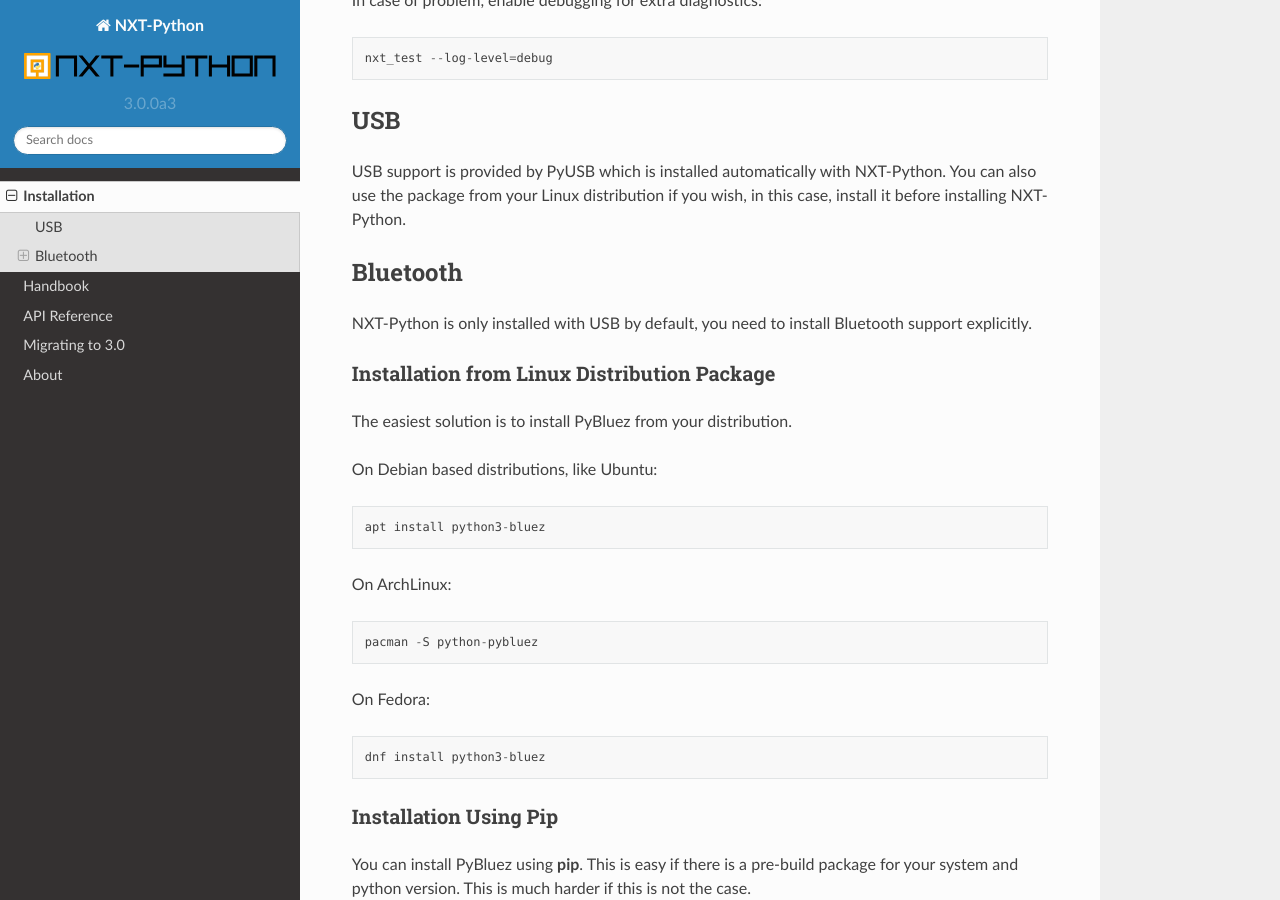
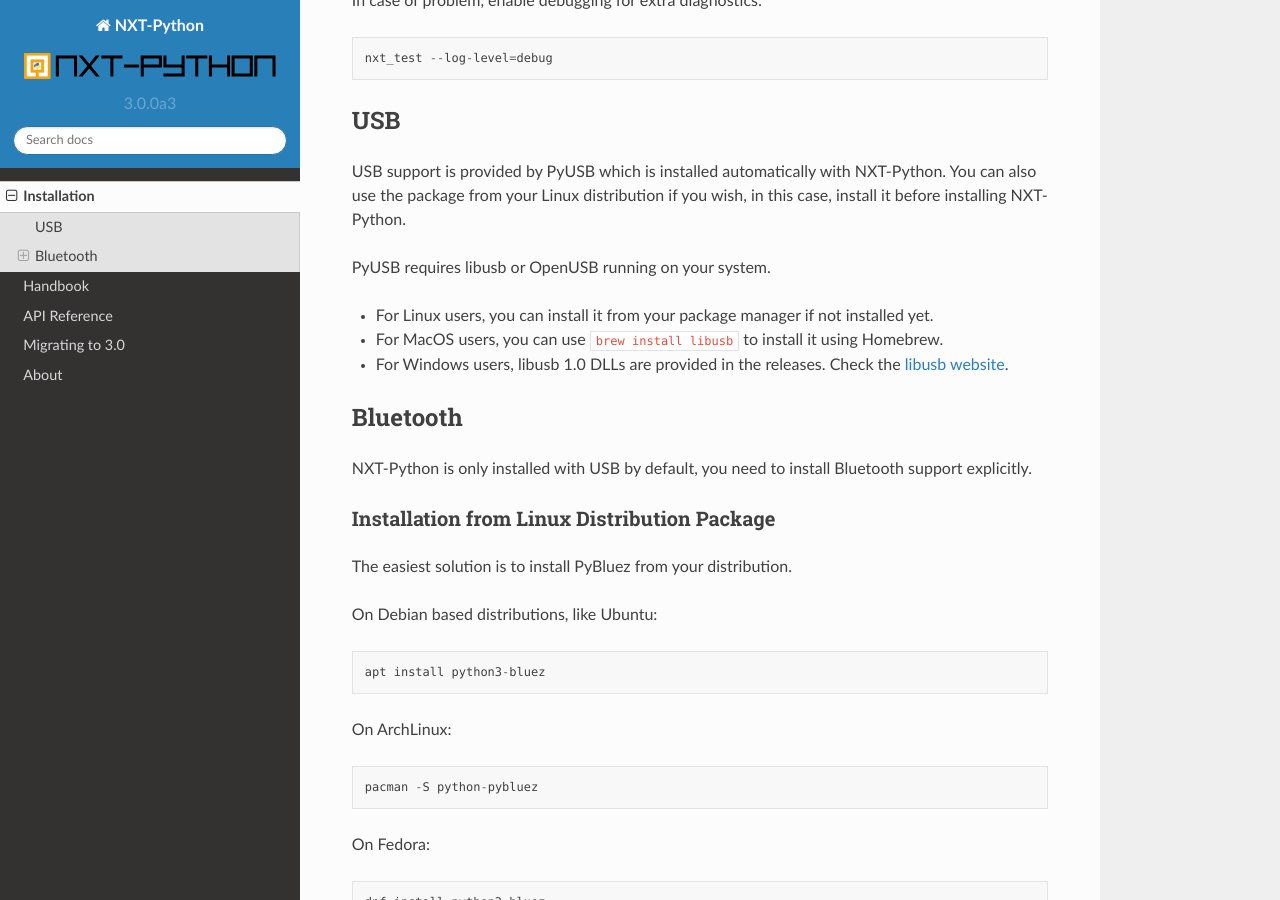
Before and after one commit to schodet/nxt-python, a Sphinx documentation site: the page built from docs/installation.rst, in a window 1280 px wide and 900 px high, scrolled down 473 px. Built offline with Sphinx 7.4.7 and the Read the Docs theme 2.0.0, drawn with Linux system fonts in a browser that asks for light colours.

Commit message:
Add a note about libusb which needs to be installed for PyUSB
Closes https://github.com/schodet/nxt-python/issues/178

```diff
--- a/docs/installation.rst
+++ b/docs/installation.rst
@@ -25,6 +25,17 @@
 USB support is provided by PyUSB which is installed automatically with
 NXT-Python. You can also use the package from your Linux distribution if you
 wish, in this case, install it before installing NXT-Python.
+
+PyUSB requires libusb or OpenUSB running on your system.
+
+- For Linux users, you can install it from your package manager if not
+  installed yet.
+- For MacOS users, you can use ``brew install libusb`` to install it using
+  Homebrew.
+- For Windows users, libusb 1.0 DLLs are provided in the releases. Check the
+  `libusb website`_.
+
+.. _libusb website: http://www.libusb.info
 
 
 Bluetooth
```
